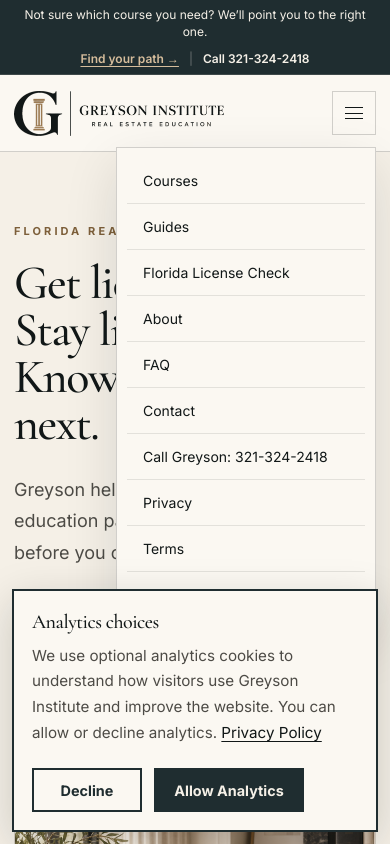
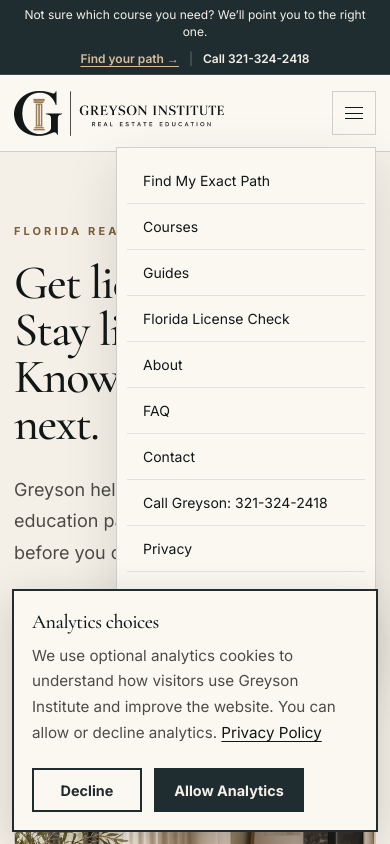
Before and after one commit to BrianLook/Greyson-Institute-Website, a Next.js app: page / in a window 390 px wide. Both pictures are taken after a click on the heading "Open navigation menu". Shown: the top 844 px of the page. Built offline with nearby package versions, Linux system fonts and the light colour scheme.

Commit message:
Point site navigation to Exact Path

```diff
--- a/components/SiteHeader.tsx
+++ b/components/SiteHeader.tsx
@@ -136,7 +136,7 @@ export function SiteHeader() {
           </span>
 
           <a
-            href="/courses#find-your-path"
+            href="/find-my-path"
             style={{
               color: "#d6bd9c",
               fontWeight: 600,
@@ -265,6 +265,14 @@ export function SiteHeader() {
             aria-label="Mobile navigation"
           >
             <Link
+              href="/find-my-path"
+              aria-current={isCurrentPage("/find-my-path") ? "page" : undefined}
+              onClick={handleNavClick}
+            >
+              Find My Exact Path
+            </Link>
+
+            <Link
               href="/courses"
               aria-current={isCurrentPage("/courses") ? "page" : undefined}
               onClick={handleNavClick}
```
